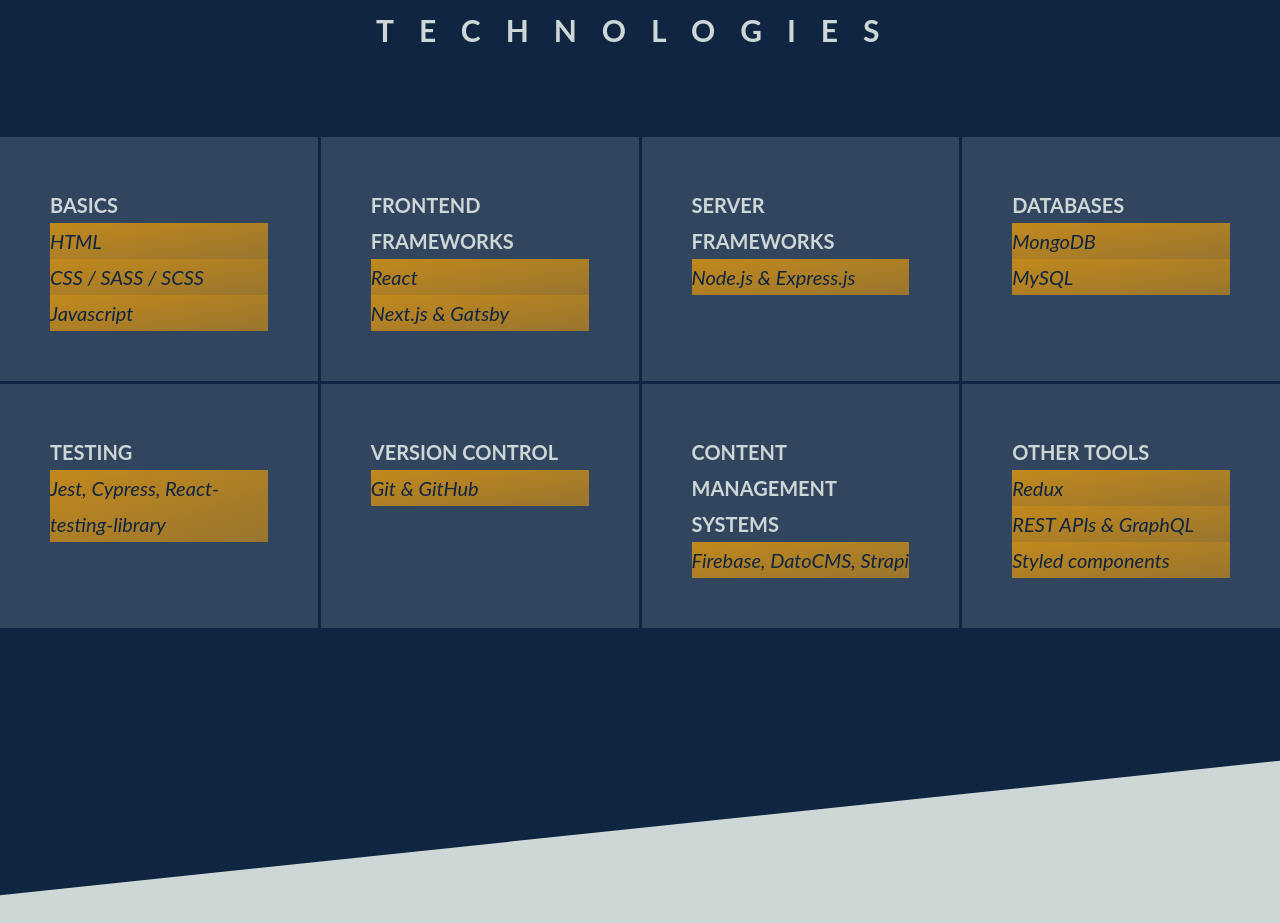
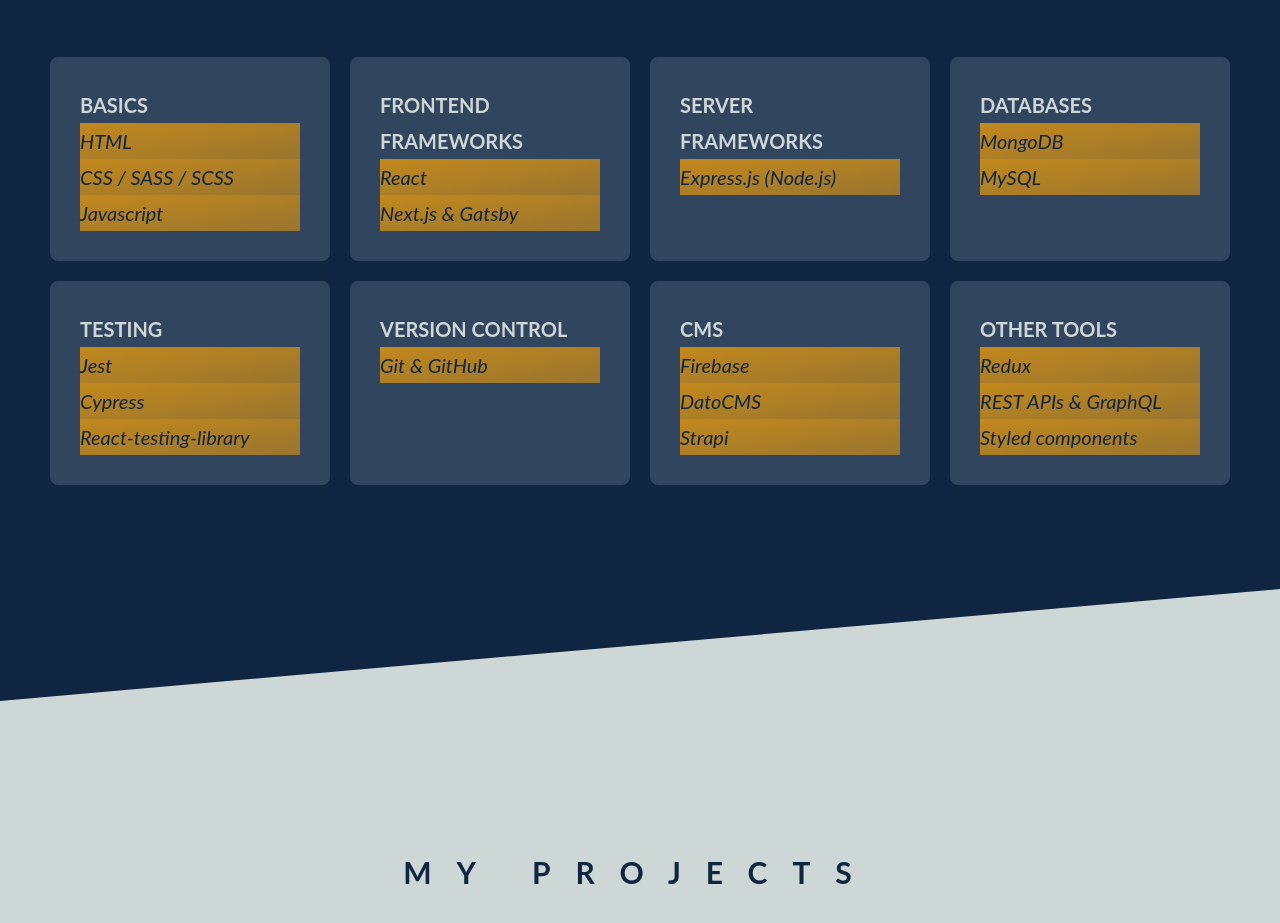
Before and after one commit to David-Luque/portf-my, a Gatsby site: page / in a window 1280 px wide. Shown: the part 1797-2720 px from the top of the page. Built offline with nearby package versions, Linux system fonts and the light colour scheme; Gatsby itself is replaced by a stand-in of ours.

Commit message:
modified some styles

```diff
--- a/src/components/sections/Technologies.js
+++ b/src/components/sections/Technologies.js
@@ -27,7 +27,7 @@
                     <h3 className="heading-tertiary heading-tertiary--light">
                         Server frameworks
                     </h3>
-                    <p className="section-technologies__tech">Node.js & Express.js</p>
+                    <p className="section-technologies__tech">Express.js (Node.js)</p>
 
                 </li>
                 <li className="section-technologies__block">
@@ -41,7 +41,9 @@
                     <h3 className="heading-tertiary heading-tertiary--light">
                         Testing
                     </h3>
-                    <p className="section-technologies__tech">Jest, Cypress, React-testing-library</p>
+                    <p className="section-technologies__tech">Jest</p>
+                    <p className="section-technologies__tech">Cypress</p>
+                    <p className="section-technologies__tech">React-testing-library</p>
                 </li>
                 <li className="section-technologies__block">
                     <h3 className="heading-tertiary heading-tertiary--light">
@@ -51,9 +53,11 @@
                 </li>
                 <li className="section-technologies__block">
                     <h3 className="heading-tertiary heading-tertiary--light">
-                        Content management systems
+                        CMS
                     </h3>
-                    <p className="section-technologies__tech">Firebase, DatoCMS, Strapi</p>
+                    <p className="section-technologies__tech">Firebase</p>
+                    <p className="section-technologies__tech">DatoCMS</p>
+                    <p className="section-technologies__tech">Strapi</p>
                 </li>
                 <li className="section-technologies__block">
                     <h3 className="heading-tertiary heading-tertiary--light">
--- a/src/sass/layout/_footer.scss
+++ b/src/sass/layout/_footer.scss
@@ -32,7 +32,7 @@
     }
 
     &__copyright {
-        width: 40%;
+        width: 45%;
         font-size: 2rem;
         padding: 2.5rem;
         margin: 0;
--- a/src/sass/layout/_nav.scss
+++ b/src/sass/layout/_nav.scss
@@ -3,7 +3,7 @@
     top: 0;
     left: 0;
     width: 100%;
-    height: 10vh;
+    height: 8rem;
     background-color: $color-primary;
     text-align: right;
     font-size: 2rem;
--- a/src/sass/pages/_home.scss
+++ b/src/sass/pages/_home.scss
@@ -75,7 +75,7 @@
         background-color: rgba(0, 0, 0, 0.15);
         padding: 2rem;
         position: absolute;
-        top: 25rem;
+        top: 15rem;
         right: 0;
 
         display: flex;
@@ -95,8 +95,8 @@
 
 .section-technologies {
     background-color: $color-primary;
-    padding: 20rem 0;
-    transform: skewY(-6deg);
+    padding: 12rem 0;
+    transform: skewY(-5deg);
     width: 100%;
 
     display: flex;
@@ -105,21 +105,21 @@
     align-items: center;
 
     & > * {
-        transform: skewY(6deg);
+        transform: skewY(5deg);
     }
 
     &__content{
-        width: 100%;
         list-style: none;
-        margin-top: 8rem;
+        margin: 8rem 5rem 4rem;
 
         display: grid;
         grid-template-columns: repeat(4, 1fr);
-        grid-gap: 3px;
+        grid-gap: 2rem;
     }
 
     &__block {
-        padding: 5rem;
+        padding: 3rem;
+        border-radius: 8px;
         background-color: rgba($color-background-white, .15);
         color: $color-primary;
     }
@@ -150,13 +150,14 @@
     display: flex;
     flex-direction: column;
     justify-content: space-around;
-    align-items: stretch;
+    //align-items: stretch;
 
     &__content {
         list-style: none;
         display: grid;
         grid-template-columns: repeat(2, 1fr);
         grid-gap: 1rem;
+        margin: 8rem 5rem 4rem;
     }
 
     &__project-card {
@@ -167,7 +168,7 @@
 
         display: flex;
         flex-direction: column;
-        justify-content: center;
+        justify-content: space-between;
         align-items: stretch;
     }
 
```
Also changed, not shown: src/css/style.comp.css, src/css/style.css, src/css/style.prefix.css.
